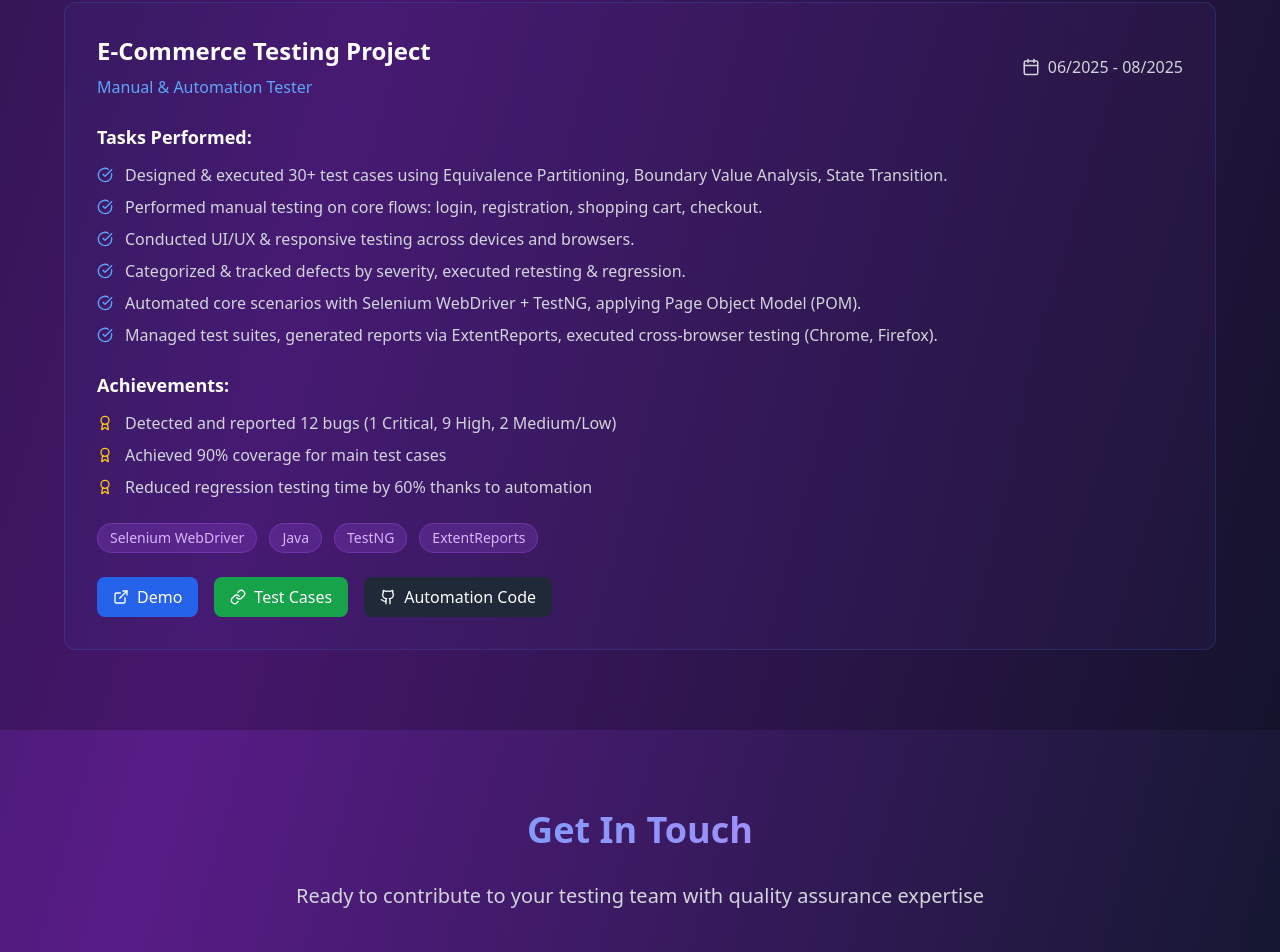
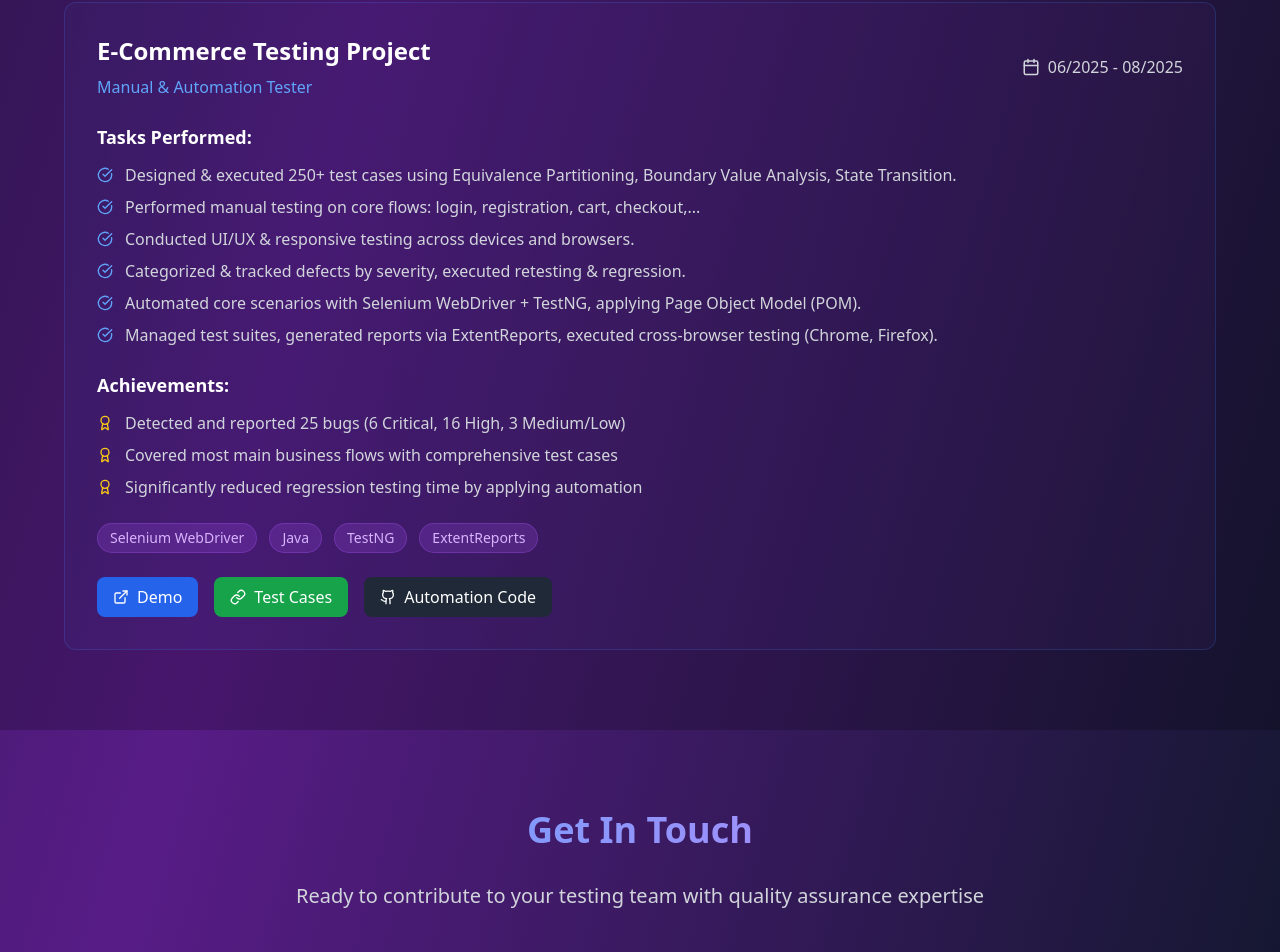
Before and after one commit to VTH0907012/my-postfolio-tester, a React (Vite) app: page / in a window 1280 px wide. Shown: the part 3250-4202 px from the top of the page. Built offline with nearby package versions, Linux system fonts and the light colour scheme.

Commit message:
Update info project

```diff
--- a/src/pages/Portfolio.jsx
+++ b/src/pages/Portfolio.jsx
@@ -84,17 +84,17 @@ const Portfolio = () => {
       period: "06/2025 - 08/2025",
       role: "Manual & Automation Tester",
       tasks: [
-        "Designed & executed 30+ test cases using Equivalence Partitioning, Boundary Value Analysis, State Transition.",
-        "Performed manual testing on core flows: login, registration, shopping cart, checkout.",
+        "Designed & executed 250+ test cases using Equivalence Partitioning, Boundary Value Analysis, State Transition.",
+        "Performed manual testing on core flows: login, registration, cart, checkout,...",
         "Conducted UI/UX & responsive testing across devices and browsers.",
         "Categorized & tracked defects by severity, executed retesting & regression.",
         "Automated core scenarios with Selenium WebDriver + TestNG, applying Page Object Model (POM).",
         "Managed test suites, generated reports via ExtentReports, executed cross-browser testing (Chrome, Firefox).",
       ],
       achievements: [
-        "Detected and reported 12 bugs (1 Critical, 9 High, 2 Medium/Low)",
-        "Achieved 90% coverage for main test cases",
-        "Reduced regression testing time by 60% thanks to automation",
+        "Detected and reported 25 bugs (6 Critical, 16 High, 3 Medium/Low)",
+        "Covered most main business flows with comprehensive test cases",
+        "Significantly reduced regression testing time by applying automation",
       ],
       technologies: ["Selenium WebDriver", "Java", "TestNG", "ExtentReports"],
       links: {
```
